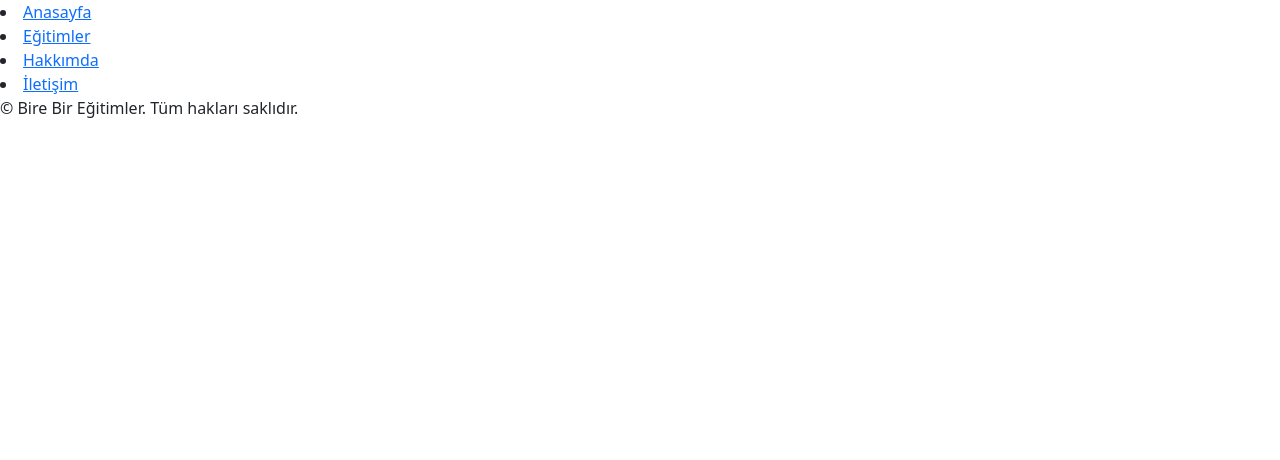
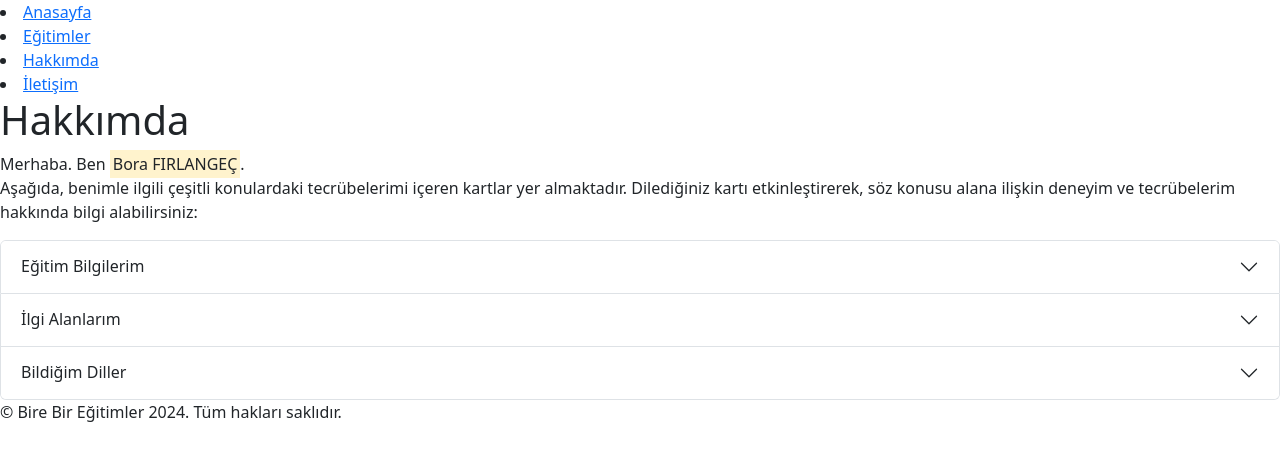
Before and after one commit to borfirbora/birebir.borfirbora.com, a React (Vite) app: page /hakkimda in a window 1280 px wide. Shown: the top 460 px of the page. Built offline with nearby package versions, Linux system fonts and the light colour scheme.

Commit message:
about me added

```diff
--- a/src/Hakkimda.jsx
+++ b/src/Hakkimda.jsx
@@ -1,10 +1,69 @@
 import React from "react";
+import { Accordion, Table } from "react-bootstrap";
 import { Helmet } from "react-helmet";
 
 export default function Hakkimda() {
     return (
-        <Helmet>
-            <title>Hakkımda - Bire Bir Eğitimler</title>
-        </Helmet>
+        <>
+            <Helmet>
+                <title>Hakkımda - Bire Bir Eğitimler</title>
+            </Helmet>
+            <h1>Hakkımda</h1>
+            <p>Merhaba. Ben <mark>Bora FIRLANGEÇ</mark>.<br />
+                Aşağıda, benimle ilgili çeşitli konulardaki tecrübelerimi içeren kartlar yer almaktadır. Dilediğiniz kartı etkinleştirerek, söz konusu alana ilişkin deneyim ve tecrübelerim hakkında bilgi alabilirsiniz:</p>
+            <Accordion>
+                <Accordion.Item eventKey="egitim-bilgilerim">
+                    <Accordion.Header>Eğitim Bilgilerim</Accordion.Header>
+                    <Accordion.Body>
+                        <section title="Eğitim Bilgilerim">
+                            <p>İlk öğrenimimi <mark>Aşık Veysel Görme Engelliler İlk ve Ortaokulu</mark>'nda, lise eğitimimi ise <mark>Karabağlar Cumhuriyet Anadolu Lisesi</mark>'nde tamamladım.</p>
+                            <p>Ortaokul yıllarımda bilgisayara karşı çok büyük bir ilgim olduğunu fark ettim. Bunun üzerine kendimi, bilgisayar kullanımı konusunda geliştirmeye adadım.</p>
+                            <p>Lise yıllarımda ilgim, <b>kodlama</b> konusunu da kapsayacak şekilde genişledi. Bunun üzerine çeşitli diller öğrenmeyi denedim. Bu konudaki detayları diğer başlıklarda bulacaksınız.</p>
+                            <p>Üniversite olarak da <mark>Yönetim Bilişim Sistemleri</mark> bölümünü açıktan okuyorum.</p>
+                        </section>
+                    </Accordion.Body>
+                </Accordion.Item>
+                <Accordion.Item eventKey="ilgi-alanlarim">
+                    <Accordion.Header>İlgi Alanlarım</Accordion.Header>
+                    <Accordion.Body>
+                        <section title="İlgi Alanlarım">
+                            <p>Müzik ile uğraşmayı çok seviyorum. Amatör bir ev stüdyom var ve kişisel çalışmalarımı burada yapıyorum. Yaptığım çalışmalarımdan paylaşılabilecek seviyede bulduklarımı <a href="https://youtube.com/borafirlangec" target="_blank" rel="noopener noreferrer">Bora FIRLANGEÇ</a> isimli Youtube kanalımda paylaşıyorum.</p>
+                            <p>Kurgu yazmak da sevdiğim şeyler arasında. Çeşitli öykülerimi ise <a href="https://www.wattpad.com/user/borfirbora" target="_blank" rel="noopener noreferrer">Wattpad</a> platformunda yayımlıyorum.</p>
+                            <p>Öğrendiğim teknolojik yenilikleri duyurmayı, kullanımlarını keşfettiğim yazılım ve Web sitelerini tanıtmayı da önemli buluyorum. Özellikle erişilebilir olmayan platformlardan nasıl yararlanılabileceğini anlatmayı çok seviyorum. Tüm bu içeriklerimi de <a href="https://youtube.com/babaprogramlar" target="_blank" rel="noopener noreferrer">Baba Programlar</a> Youtube kanalımda takipçilerimle paylaşıyorum.</p>
+                            <p>Duygularımı, düşüncelerimi ve genel konulara dair bakış açılarımı da yazmayı ara sıra aklıma getiriyiroum. Yazdıklarımdan tamamlayabildiklerimi ise <a href="https://borfirbora.com" target="_blank" rel="noopener noreferrer">Borfirbora.com</a> adresindeki kişisel sitemde yayımlıyorum.</p>
+                        </section>
+                    </Accordion.Body>
+                </Accordion.Item>
+                <Accordion.Item eventKey="bildigim-diller">
+                    <Accordion.Header>Bildiğim Diller</Accordion.Header>
+                    <Accordion.Body>
+                        <section title="Bildiğim Diller">
+                            <Table responsive>
+                                <tr>
+                                    <th>Dil</th>
+                                    <th>Açıklama</th>
+                                </tr>
+                                <tr>
+                                    <td>PHP</td>
+                                    <td>Lise yıllarında başladığım bu dil ile özellikle okuduğum lisede çok fazla işimi kolaylaştırdım. OOP (Nesne Yönelimli Programlama) yaklışımını kullanabilecek kadar bildiğim bu dil ile şu aralar çok fazla aramız yok diyebilirim.</td>
+                                </tr>
+                                <tr>
+                                    <td>C# (C-Sharp)</td>
+                                    <td>Liseden mezun olduktan sonra ilgilendim bu dille. Özellikle WFA (Windows Form Uygulamaları) tarzında çok fazla denemelerim oldu. O dönemki bilgisayarımın hantallığı ve Visual Studio yazılımının beni delirten çalışma şekli yüzünden bu dilden de uzaklaştım. Otursam OOP teknikleriyle bir uygulama geliştiririm ama bu dil artık beni çekmiyor.</td>
+                                </tr>
+                                <tr>
+                                    <td>Javascript</td>
+                                    <td>HTML ve CSS'ten sonra tabii ki bilinmesi gereken ilk dil Javascript. Bu dil ile ilgili tecrübemi şöyle anlatayım: Şu an hakkımdaki bilgileri incelediğiniz bu platformu, React kullanarak bizzat kendim geliştirdim. React'ın ne olduğunu araştırırsanız, ne demek istediğimi çok iyi anlayacaksınız.</td>
+                                </tr>
+                                <tr>
+                                    <td>Python</td>
+                                    <td>Hayatımdaki en büyük önyargıyı gösterdiğim, daha sonrada kaybettiğim aylar, hatta yıllar için pişman olduğum bir dil Python. Python önce üşengeçliğimden yapmak istemediğim işleri yaptırdığım bir dil oldu benim için. Ardından her işimi yaptırdığım bir dile dönüştü. En basitten en karmaşığa bütün işlerimi yazdığım bir Python betiği ile halledebildiğimi çıkardıysanız, bu dili ne kadar sevdiğimi ve ona ne kadar hakim olduğumu anlamış olmanız işten bile değil.</td>
+                                </tr>
+                            </Table>
+                        </section>
+                    </Accordion.Body>
+                </Accordion.Item>
+            </Accordion>
+        </>
     )
 }
--- a/src/components/Footer.jsx
+++ b/src/components/Footer.jsx
@@ -3,7 +3,7 @@
 function Footer() {
 return (
     <footer>
-        <p>&copy; Bire Bir Eğitimler. Tüm hakları saklıdır.</p>
+        <p>&copy; Bire Bir Eğitimler {new Date().getFullYear()}. Tüm hakları saklıdır.</p>
     </footer>
 )
 }
```
